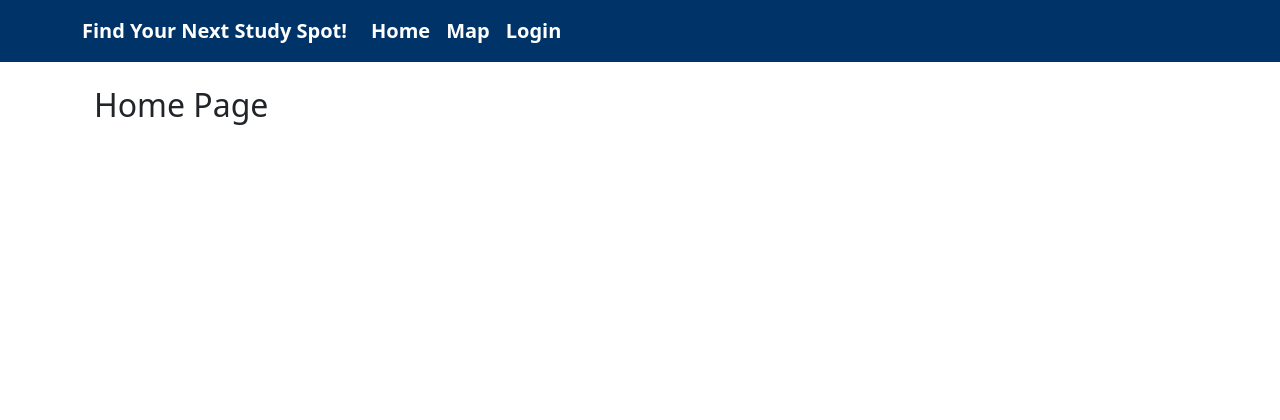
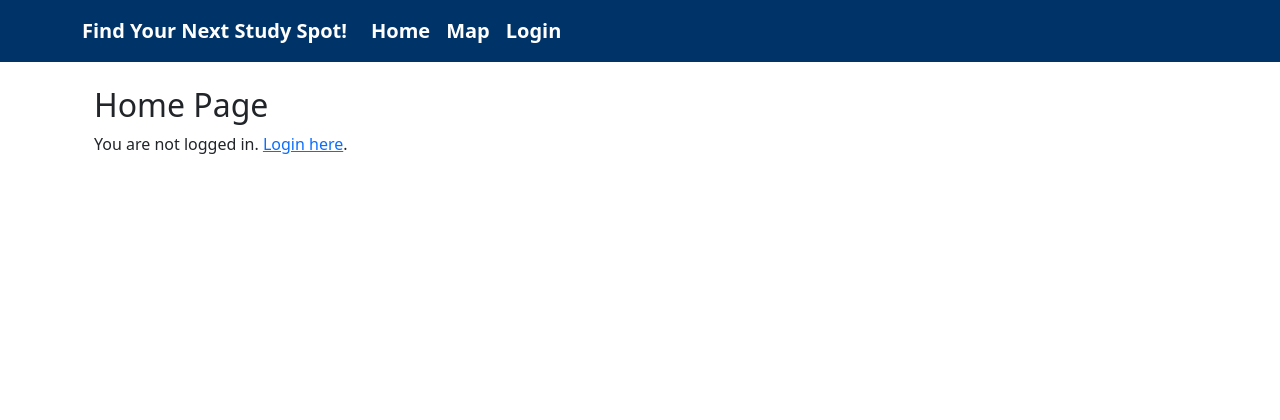
Before and after one commit to ty-donovan/studyspots, a Django app: template studyspots/templates/studyspots/index.html in a window 1280 px wide. Shown: the top 420 px of the page. Run offline with Django 4.2, Linux system fonts and the light colour scheme; the template is opened without the code that fills it, so the values that code supplies are empty; parts of the project's set-up code (start-up, migrations or seed data) failed here and were passed over; some libraries are stand-ins or nearby versions.

Commit message:
fixing index and testing 2

```diff
--- a/studyspots/templates/studyspots/index.html
+++ b/studyspots/templates/studyspots/index.html
@@ -15,6 +15,8 @@
                     {% else %}
                         <p> Welcome user, you are logged in as {{ user.email }}</p>
                     {% endif %}
+                {% else %}
+                    <p>You are not logged in. <a href="{% url 'login' %}">Login here</a>.</p>
                 {% endif %}
             </ul>
         </div>
```
